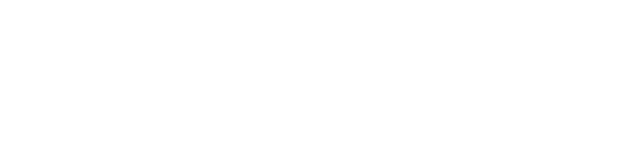
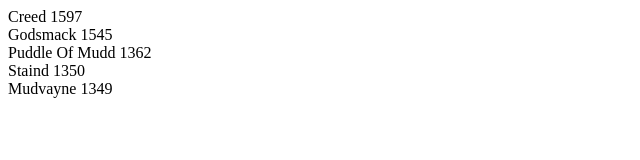
Before and after one commit to ssteele/awesome-bands, a plain HTML site: page index.html in a window 1280 px wide. Shown: the whole page, without its empty margins (0-640 px from the left). Drawn offline with nearby package versions, Linux system fonts and the light colour scheme.

Commit message:
Add HTML markup; Build functionality to instantiate Poller and render results

```diff
--- a/index.html
+++ b/index.html
@@ -16,7 +16,11 @@
   </head>
   <body>
 
+    <div class="widget-container">
 
+      <div id="rankings-container" class="rankings-container"></div>
+
+    </div>
 
     <!-- JS -->
     <script src="//ajax.googleapis.com/ajax/libs/jquery/1.9.1/jquery.min.js"></script>
--- a/js/script.js
+++ b/js/script.js
@@ -0,0 +1,100 @@
+(function($) {
+
+
+  /**
+   * Ranker class constructor
+   * @param {object} options    Passed in args
+   */
+  var Ranker = function(options) {
+    var defaults = {
+      dynamic: true,
+      frequency: 60,
+      limit: 10
+    };
+    this.options = $.extend(defaults, options);
+    this.rankings = [];
+    this.container = $('#rankings-container');
+    this.poller_data = [];
+  };
+
+
+  /**
+   * Set rankings
+   */
+  Ranker.prototype.set = function() {
+    var rankings = [];
+    $.each(this.poller_data, function(i, obj) {
+      rankings.push({
+        name: obj.name,
+        count: obj.count
+      });
+    });
+    this.rankings = rankings;
+  };
+
+
+  /**
+   * Render ranked results
+   */
+  Ranker.prototype.render = function() {
+    this.container.html('');
+    for (var i=0; i<this.rankings.length; i++) {
+      var obj = this.rankings[i];
+      this.container.append(obj.name + ' ' + obj.count + '<br />');
+    }
+  };
+
+
+  /**
+   * Poll results handler
+   * @param  {array} data    Polled objects
+   */
+  Ranker.prototype.process_poll_results = function(data) {
+    this.poller_data = data;
+    this.set();
+    this.render();
+  };
+
+
+  /**
+   * Poller callback
+   * @param  {array} data    Polled objects
+   * @return {bool}          True on sucess; False if error
+   */
+  Ranker.prototype.callback = function(data) {
+    if ('undefined' === typeof data || 0 === data.length) {
+      container.html('<div class="rank-row"><div class="name">No live data available...</div></div>');
+      return false;
+    } else {
+      ranker.process_poll_results(data);
+      return true;
+    }
+  };
+
+
+  /**
+   * Start ranking
+   */
+  Ranker.prototype.start = function() {
+    var poller = new window.massrel.Poller(this.options, this.callback);
+    poller.start();
+    if (true !== this.options.dynamic) {
+      poller.stop();
+    }
+  };
+
+
+  // Set ranker options
+  var options = {
+    frequency: 1,
+    limit: 5,
+    dynamic: false
+  };
+
+
+  // Instantiate ranker
+  var ranker = new Ranker(options);
+  ranker.start();
+
+
+}(jQuery));
```
